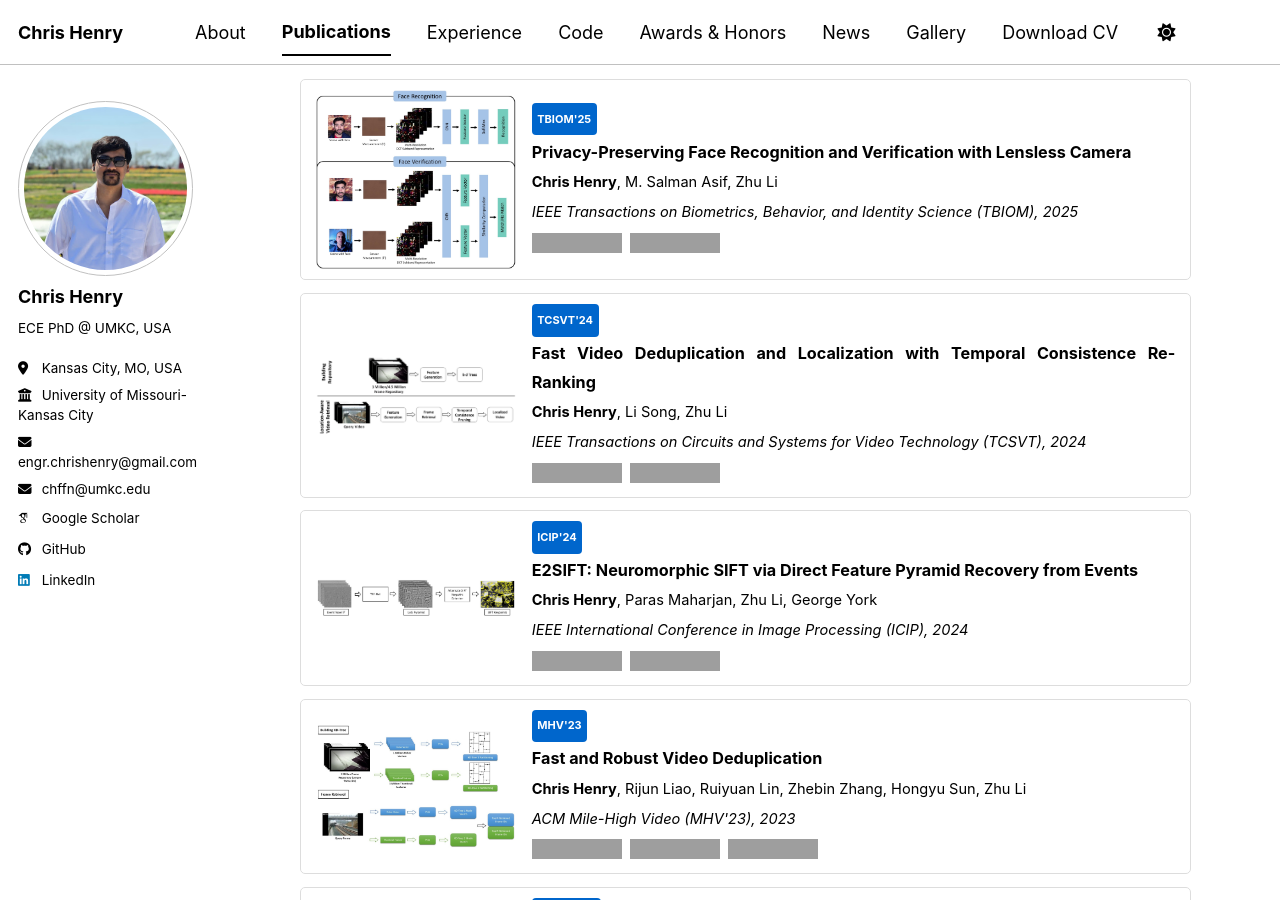
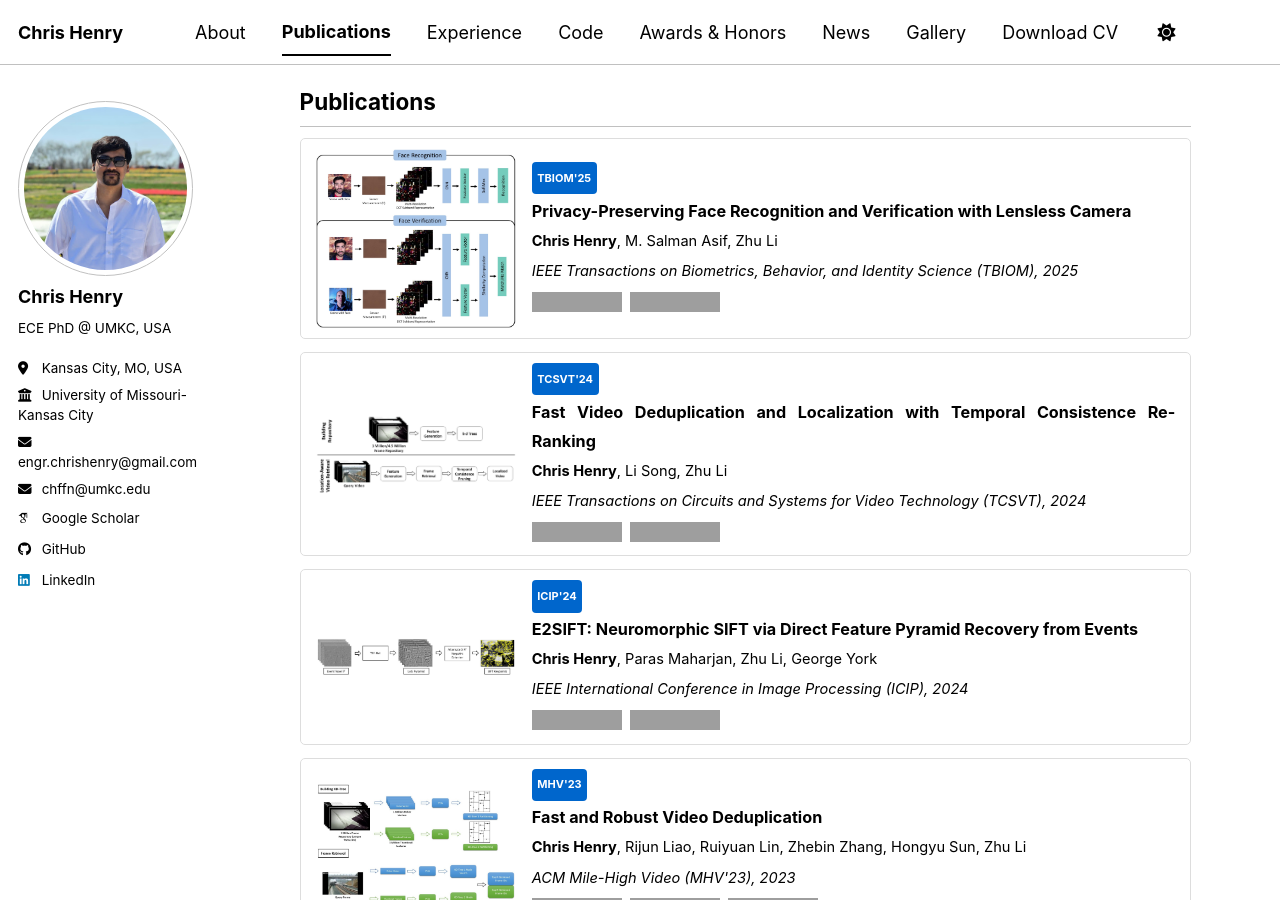
Before and after one commit to engrchrishenry/engrchrishenry.github.io, a Jekyll site: the page built from _pages/publications.html, in a window 1280 px wide and 900 px high, cut to the strip 0-900 px from the top of the window. Built offline with Jekyll 4.4.1, drawn with Linux system fonts in a browser that asks for light colours; some web fonts are replaced; a script bundle is joined from its source files by our own code; library files that are not in the unit come from our copies; grey boxes are pictures that could not be loaded.

Commit message:
Minor updates and improvements

```diff
--- a/_pages/publications.html
+++ b/_pages/publications.html
@@ -4,6 +4,8 @@ title: ""
 permalink: /publications/
 author_profile: true
 ---
+
+<h2>Publications</h2>
 
 <div class="publication">
   <div class="pub-image">
```
